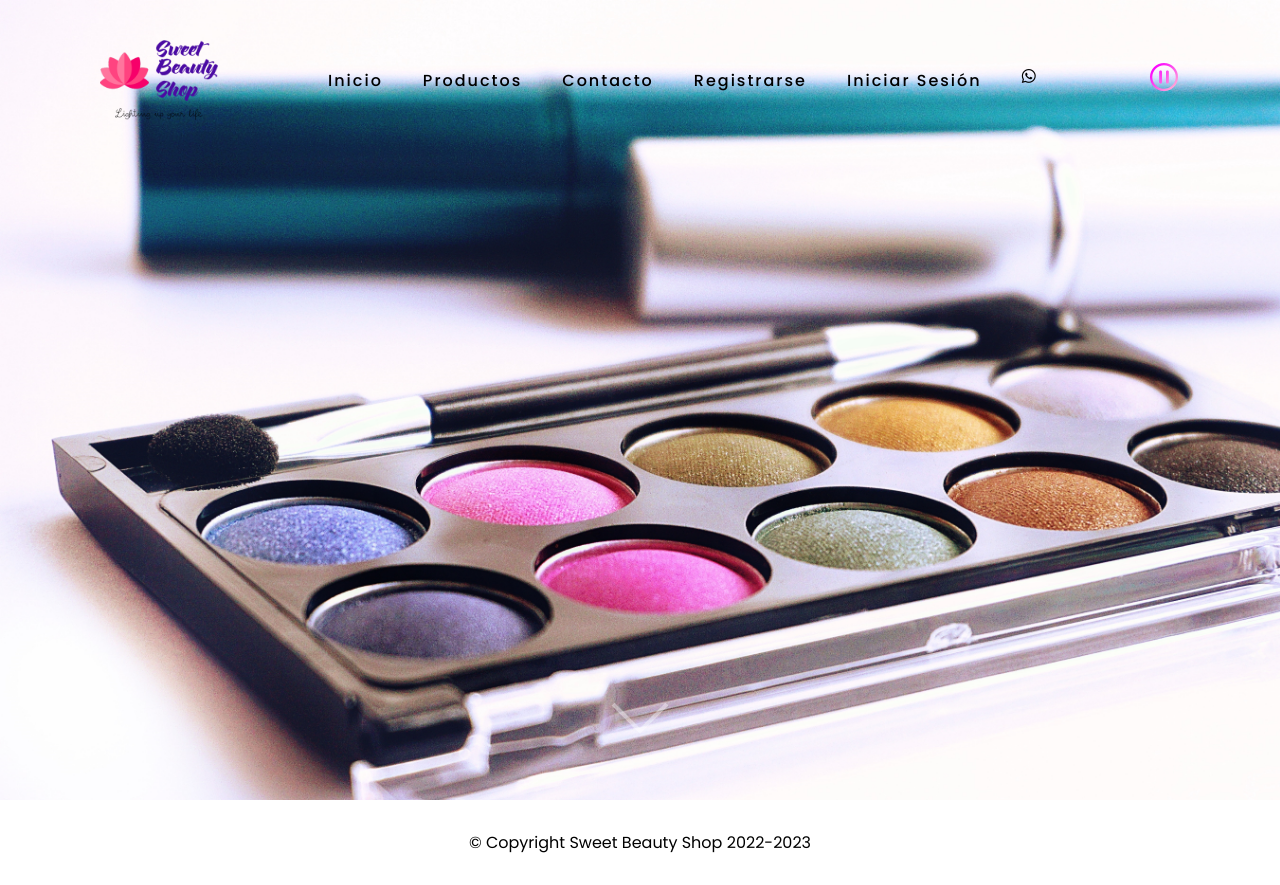
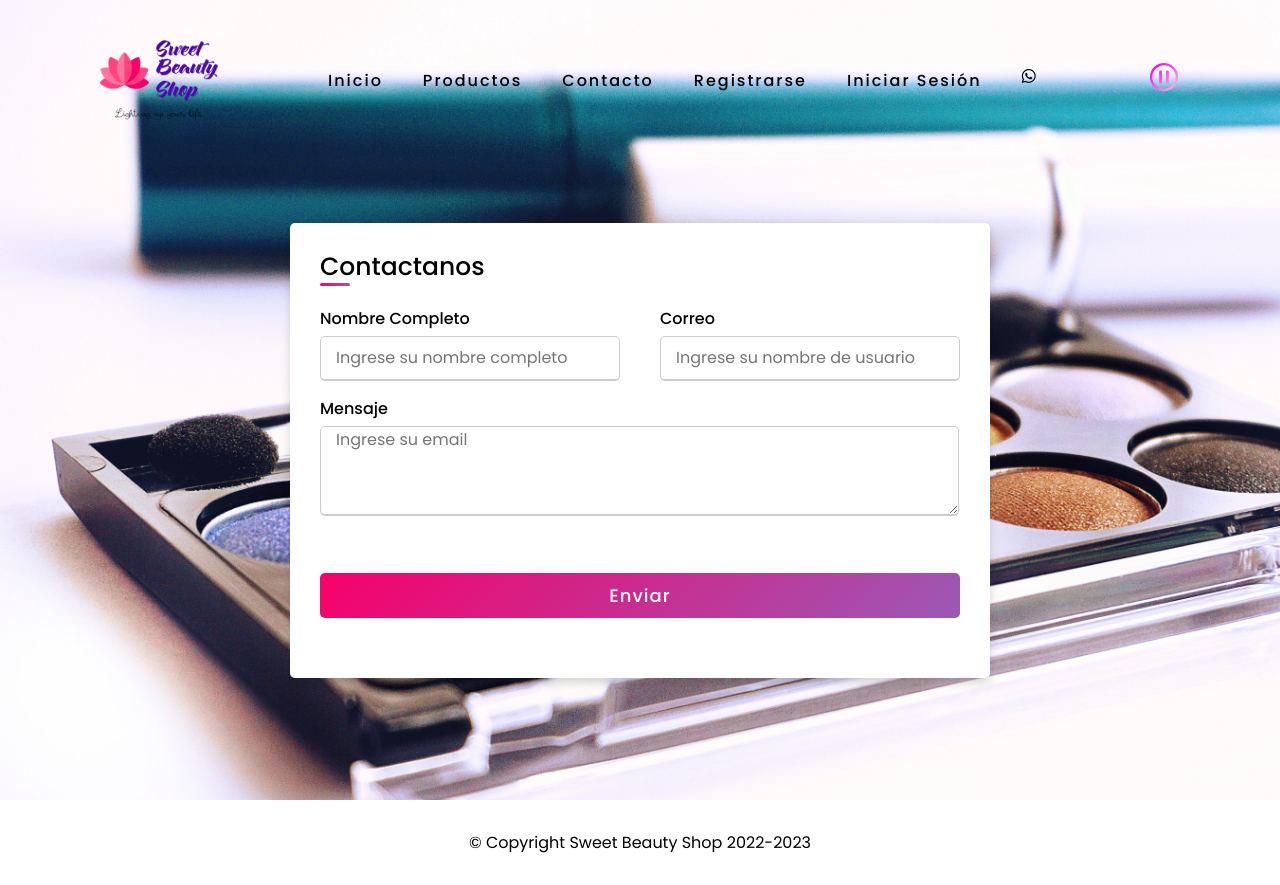
Before and after one commit to imDavidBarbosa/ProyectoFinalLabProgW, a PHP site: page /cont.php in a window 1280 px wide. Run offline with PHP 8.4, Linux system fonts and the light colour scheme.

Commit message:
Creada la página Contactanos junto con las clases CSS para ella

```diff
--- a/css/extra.css
+++ b/css/extra.css
@@ -8,7 +8,15 @@
     padding: 10px;
 }
 
-.portada .container {
+.contactform {
+    display: flex;
+    height: 100vh;
+    justify-content: center;
+    align-items: center;
+    padding: 10px;
+}
+
+.portada.contactform .container {
     margin-top: 100px;
 }
 
--- a/pages/admin/dashboardadmin.php
+++ b/pages/admin/dashboardadmin.php
@@ -1,4 +1,3 @@
 <?php
     session_start();
 ?>
-<
--- a/pages/cont.php
+++ b/pages/cont.php
@@ -1,16 +1,54 @@
 <?php
     session_start();
+    include("../topmenu.php");
 ?>
-<?php include("../topmenu.php") ?>
-<section class="portada"> <!-- Sección de la imagen de portada -->
-        <h1></h1> <!-- Título -->
-        <div class="scrolldown"> <!-- Sección de el indicador de deslizarse hacia abajo -->
-            <span></span>
-            <span></span>
-            <span></span>
-        </div>
-    </section>
 
+<?php
+if(isset($_POST['submit'])){
+    $to = "tucorreo@example.com"; //Correo al que se enviará el mensaje
+    $name = $_POST['nomcom'];
+    $email = $_POST['nomus'];
+    $message = $_POST['email'];
+
+    $headers = "From: ".$name." <".$email.">\r\n";
+    $headers .= "Reply-To: ".$email."\r\n";
+    $headers .= "CC: tucorreo@example.com\r\n";
+    $headers .= "MIME-Version: 1.0\r\n";
+    $headers .= "Content-Type: text/html; charset=UTF-8\r\n";
+
+    $body = "Has recibido un nuevo mensaje de contacto:<br><br>";
+    $body .= "<strong>Nombre:</strong> ".$name."<br>";
+    $body .= "<strong>Correo:</strong> ".$email."<br>";
+    $body .= "<strong>Mensaje:</strong> ".$message."<br>";
+    mail($to, $message , $body, $headers);
+}
+?>
+    <section class="portada contactform"> <!-- Sección de la imagen de portada -->
+            <div class="container">
+                <div class="title">Contactanos</div>
+                <div class="content">
+                    <form method="post">
+                        <div class="user-details">
+                            <div class="input-box">
+                                <span class="details">Nombre Completo</span>
+                                <input type="text" placeholder="Ingrese su nombre completo" name="nomcom" required>
+                            </div>
+                            <div class="input-box">
+                                <span class="details">Correo</span>
+                                <input type="text" placeholder="Ingrese su nombre de usuario" name="nomus" required>
+                            </div>
+                            <div class="input-box">
+                                <span class="details">Mensaje</span>
+                                <textarea type="text" cols=10 placeholder="Ingrese su email" name="email" required></textarea>
+                            </div>
+                        </div>
+                        <div class="button">
+                            <input type="submit" name="submit" value="Enviar">
+                        </div>
+                    </form>
+                </div>
+            </div>
+        </section>
 
 
 
```
